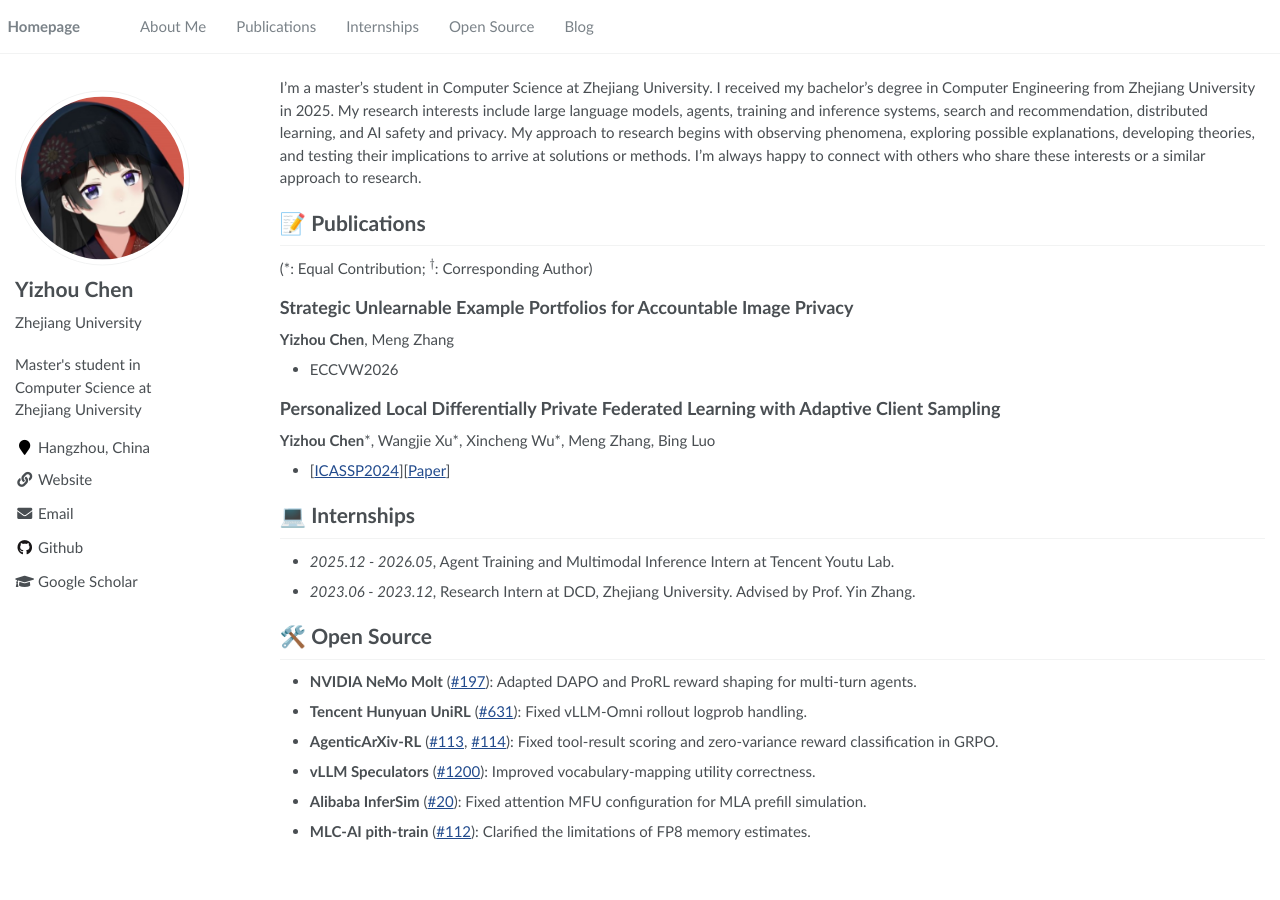
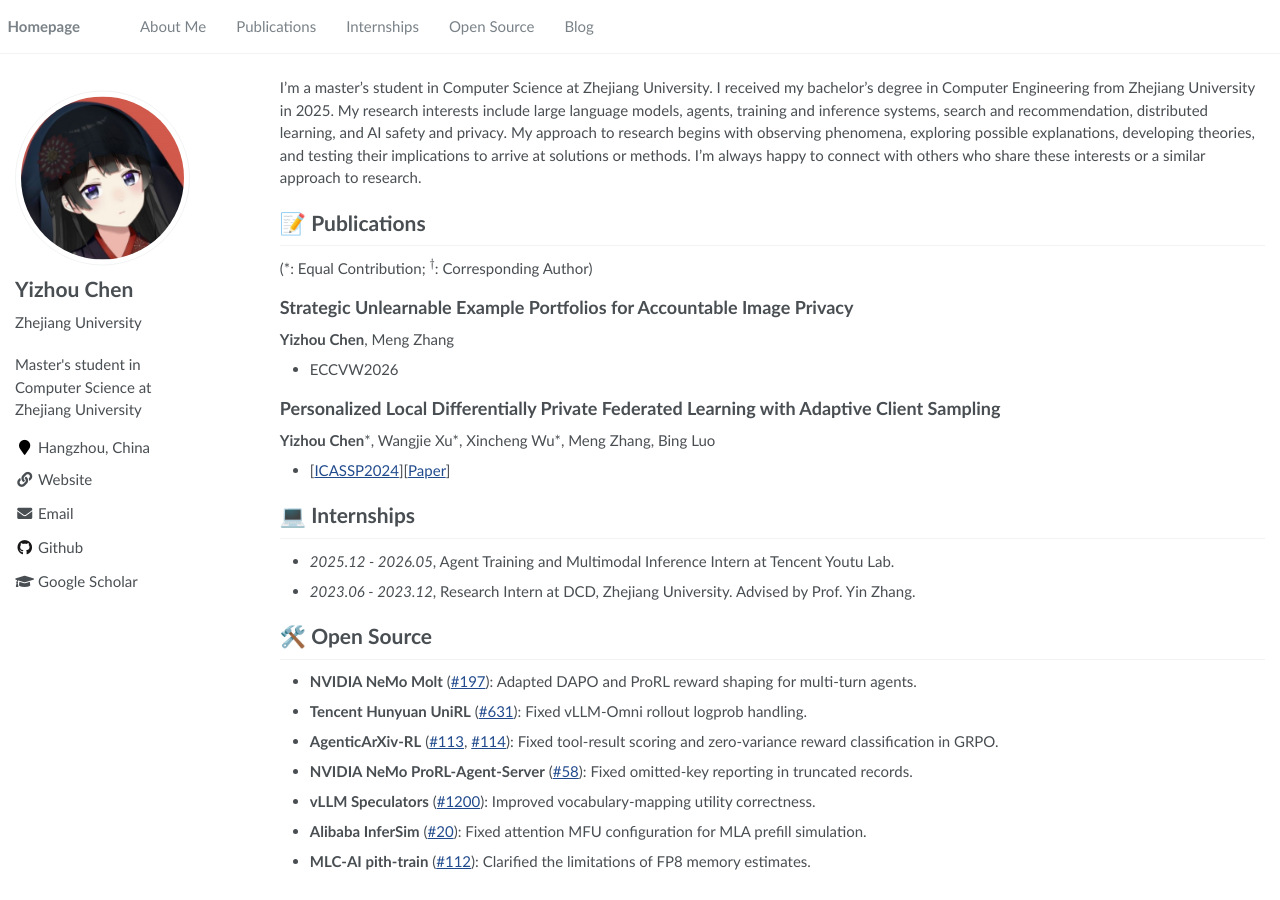
Before and after one commit to jasonchen505/jasonchen505.github.io, a Jekyll site: the page built from _pages/about.md, in a window 1280 px wide. Built offline with Jekyll 4.4.1, drawn with Linux system fonts in a browser that asks for light colours; formulas are drawn with MathJax 3.

Commit message:
Add merged ProRL-Agent-Server contribution

```diff
--- a/_pages/about.md
+++ b/_pages/about.md
@@ -43,6 +43,7 @@ I'm a master's student in Computer Science at Zhejiang University. I received my
 - **NVIDIA NeMo Molt** ([#197](https://github.com/NVIDIA-NeMo/labs-molt/pull/197)): Adapted DAPO and ProRL reward shaping for multi-turn agents.
 - **Tencent Hunyuan UniRL** ([#631](https://github.com/Tencent-Hunyuan/UniRL/pull/631)): Fixed vLLM-Omni rollout logprob handling.
 - **AgenticArXiv-RL** ([#113](https://github.com/Algorineko/AgenticArXiv-RL/pull/113), [#114](https://github.com/Algorineko/AgenticArXiv-RL/pull/114)): Fixed tool-result scoring and zero-variance reward classification in GRPO.
+- **NVIDIA NeMo ProRL-Agent-Server** ([#58](https://github.com/NVIDIA-NeMo/ProRL-Agent-Server/pull/58)): Fixed omitted-key reporting in truncated records.
 - **vLLM Speculators** ([#1200](https://github.com/vllm-project/speculators/pull/1200)): Improved vocabulary-mapping utility correctness.
 - **Alibaba InferSim** ([#20](https://github.com/alibaba/InferSim/pull/20)): Fixed attention MFU configuration for MLA prefill simulation.
 - **MLC-AI pith-train** ([#112](https://github.com/mlc-ai/pith-train/pull/112)): Clarified the limitations of FP8 memory estimates.
```
